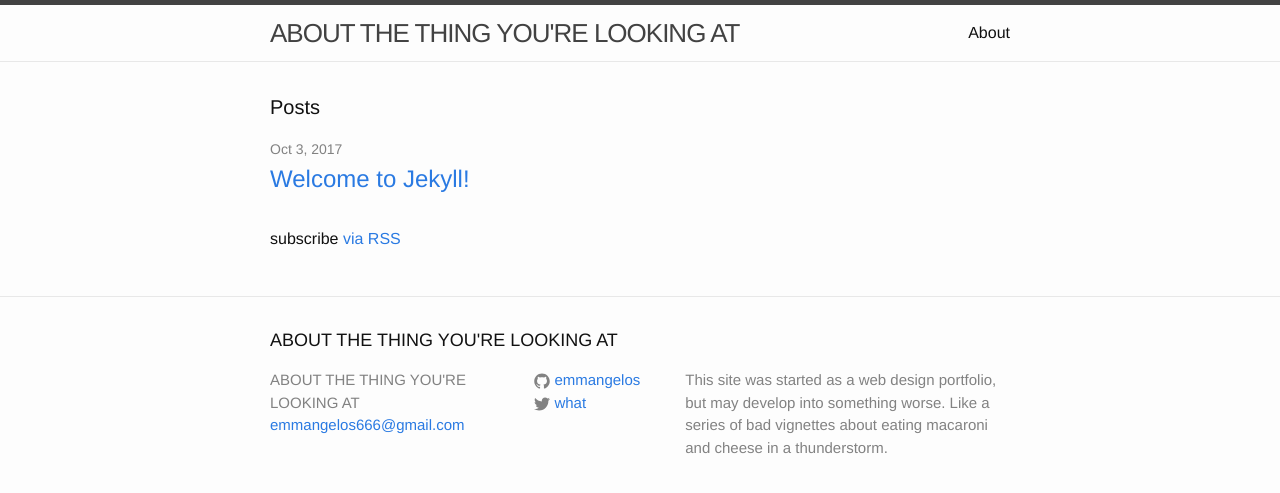
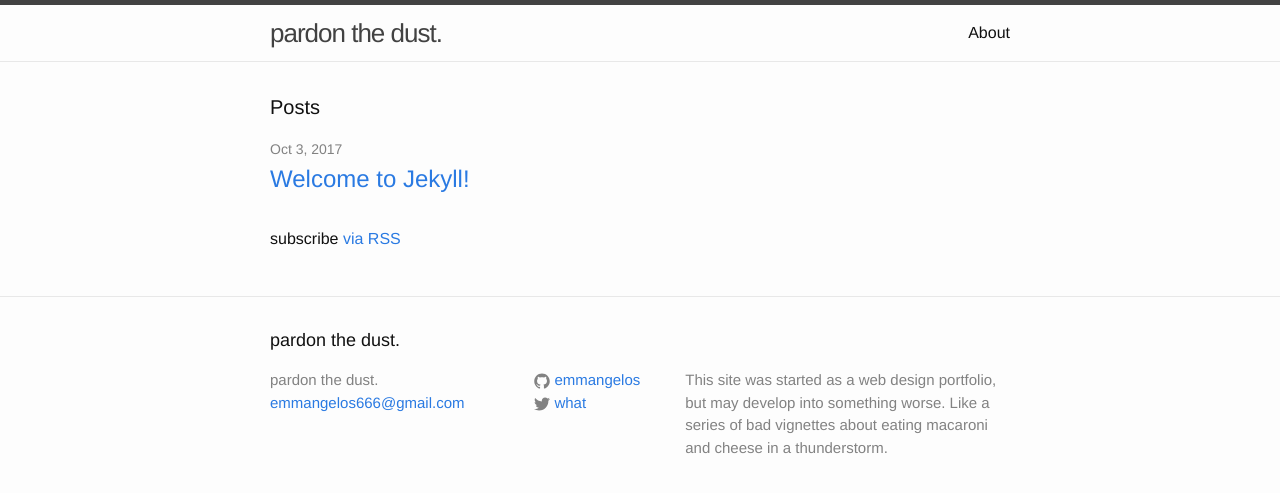
Before and after one commit to Emmangelos/emmangelos.github.io, a Jekyll site: the page built from index.html, in a window 1280 px wide. Shown: the top 493 px of the page. Built offline with Jekyll 4.4.1, drawn with Linux system fonts in a browser that asks for light colours.

Commit message:
Update _config.yml

```diff
--- a/_config.yml
+++ b/_config.yml
@@ -6,14 +6,15 @@
 # 'jekyll serve'. If you change this file, please restart the server process.
 
 # Site settings
-title: ABOUT THE THING YOU'RE LOOKING AT
+title: pardon the dust.
+subtitle: Portfolio
 email: emmangelos666@gmail.com
 description: > # this means to ignore newlines until "baseurl:"
   This site was started as a web design portfolio,
   but may develop into something worse. Like a
   series of bad vignettes about eating macaroni and
   cheese in a thunderstorm.
-baseurl: "" # the subpath of your site, e.g. /blog
+baseurl: "/home" # the subpath of your site, e.g. /blog
 url: "http://emmangelos.de" # the base hostname & protocol for your site
 twitter_username: what
 github_username:  emmangelos
```
